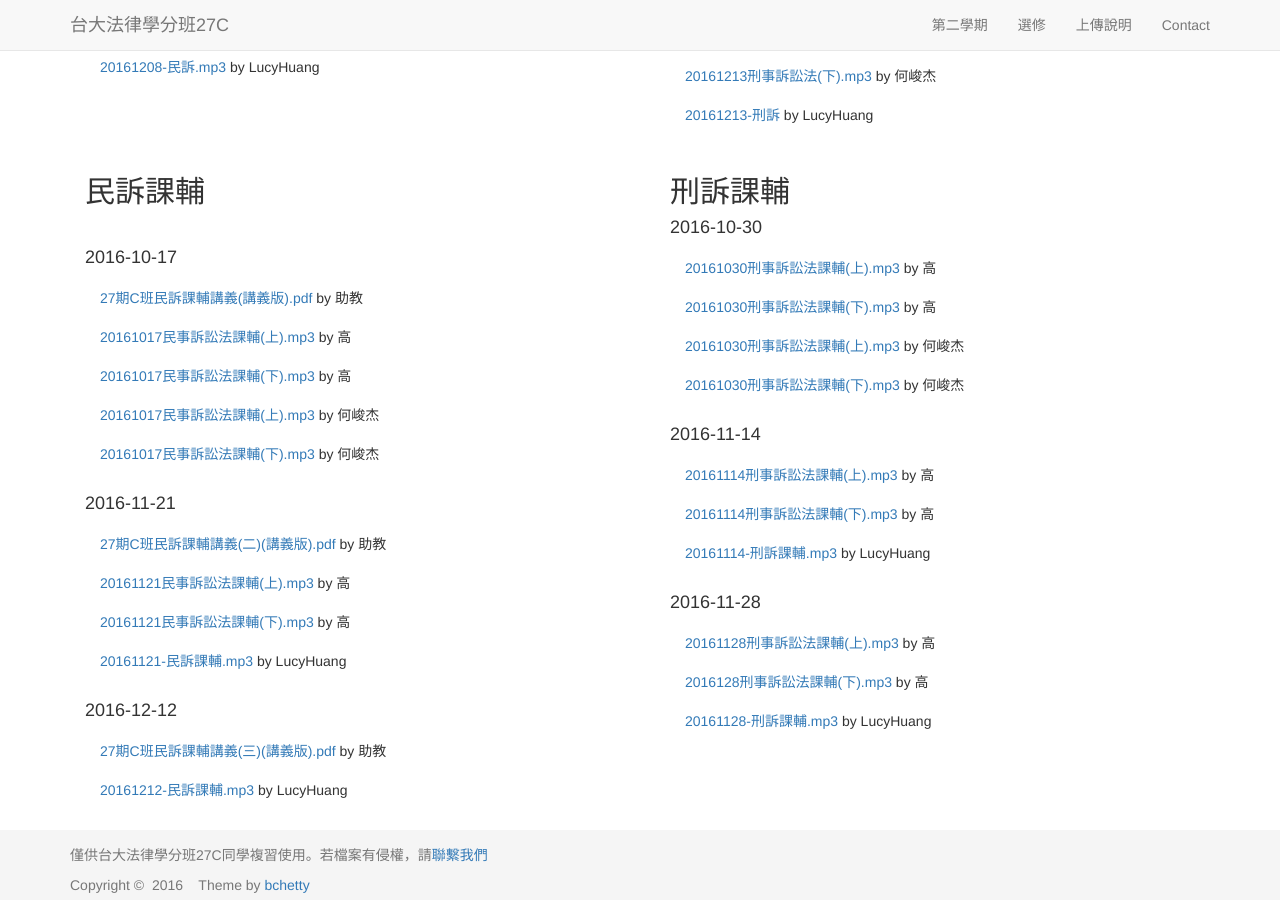
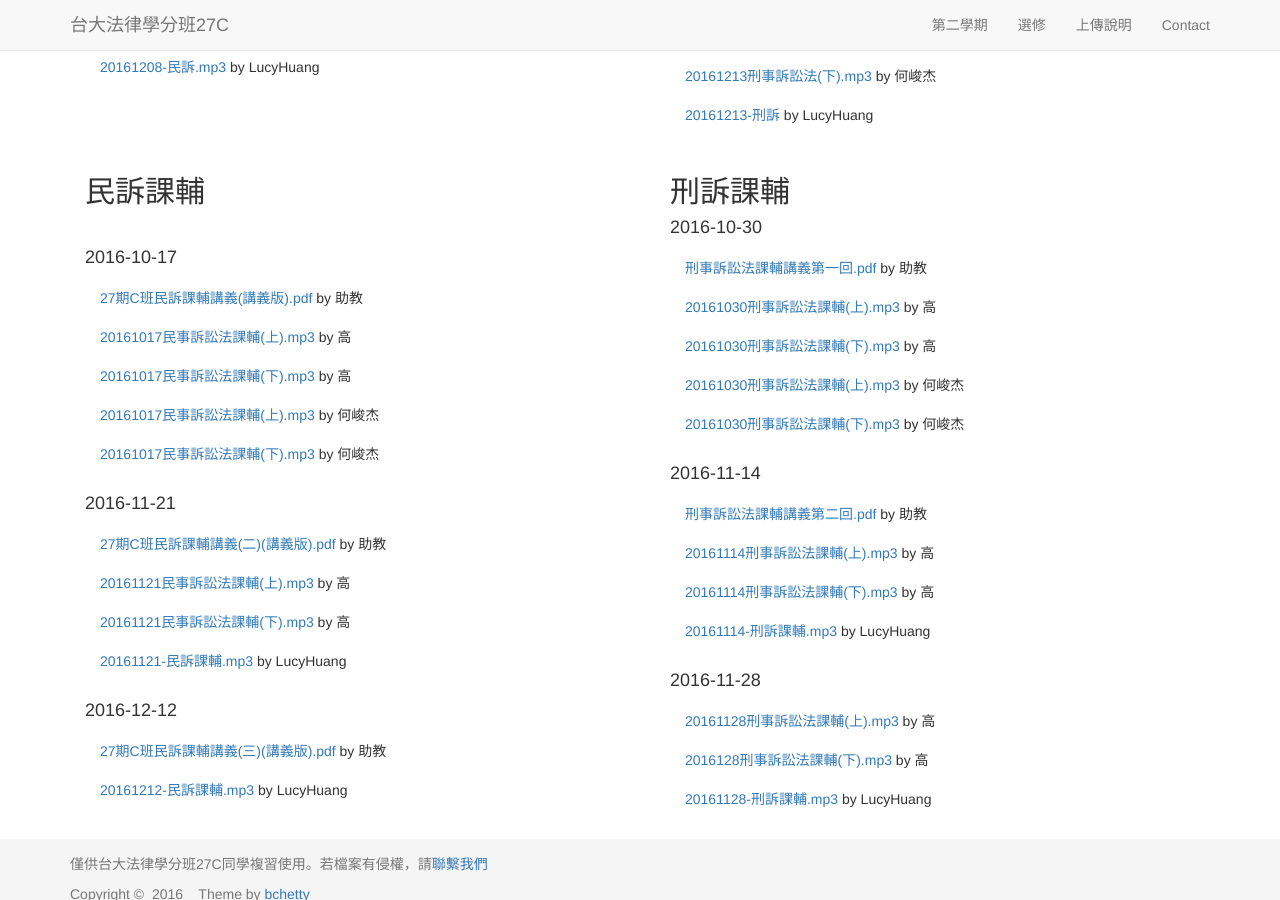
Before and after one commit to maxmilian/ntu_specs_law, a Jekyll site: the page built from semester2/index.html, in a window 1280 px wide and 900 px high, scrolled down 3212 px. Built offline with Jekyll 4.4.1, drawn with Linux system fonts in a browser that asks for light colours; nearby versions of some CDN libraries.

Commit message:
add criminal procedure ra1 ra2

```diff
--- a/semester2/index.html
+++ b/semester2/index.html
@@ -251,6 +251,7 @@ layout: template1
       <h2>刑訴課輔</h2>
       <h4>2016-10-30</h4>
       <ul class="list-group">
+        <li class="list-group-item"><a href="/ntu_specs_law/semester2/criminal_procedure/doc/ra_1.pdf">刑事訴訟法課輔講義第一回.pdf</a> by 助教</li>
         <li class="list-group-item"><a href="{{ site.criminal_procedure_ra_record }}/Kao_1_1.mp3">20161030刑事訴訟法課輔(上).mp3</a> by 高</li>
         <li class="list-group-item"><a href="{{ site.criminal_procedure_ra_record }}/Kao_1_2.mp3">20161030刑事訴訟法課輔(下).mp3</a> by 高</li>
         <li class="list-group-item"><a href="{{ site.criminal_procedure_ra_record }}/Ho_1_1.mp3">20161030刑事訴訟法課輔(上).mp3</a> by 何峻杰</li>
@@ -258,6 +259,7 @@ layout: template1
       </ul>
       <h4>2016-11-14</h4>
       <ul class="list-group">
+        <li class="list-group-item"><a href="/ntu_specs_law/semester2/criminal_procedure/doc/ra_2.pdf">刑事訴訟法課輔講義第二回.pdf</a> by 助教</li>
         <li class="list-group-item"><a href="{{ site.criminal_procedure_ra_record }}/Kao_2_1.mp3">20161114刑事訴訟法課輔(上).mp3</a> by 高</li>
         <li class="list-group-item"><a href="{{ site.criminal_procedure_ra_record }}/Kao_2_2.mp3">20161114刑事訴訟法課輔(下).mp3</a> by 高</li>
         <li class="list-group-item"><a href="{{ site.criminal_procedure_ra_record }}/Huang_2.mp3">20161114-刑訴課輔.mp3</a> by LucyHuang</li>
```
Also changed, not shown: 2 other files.
